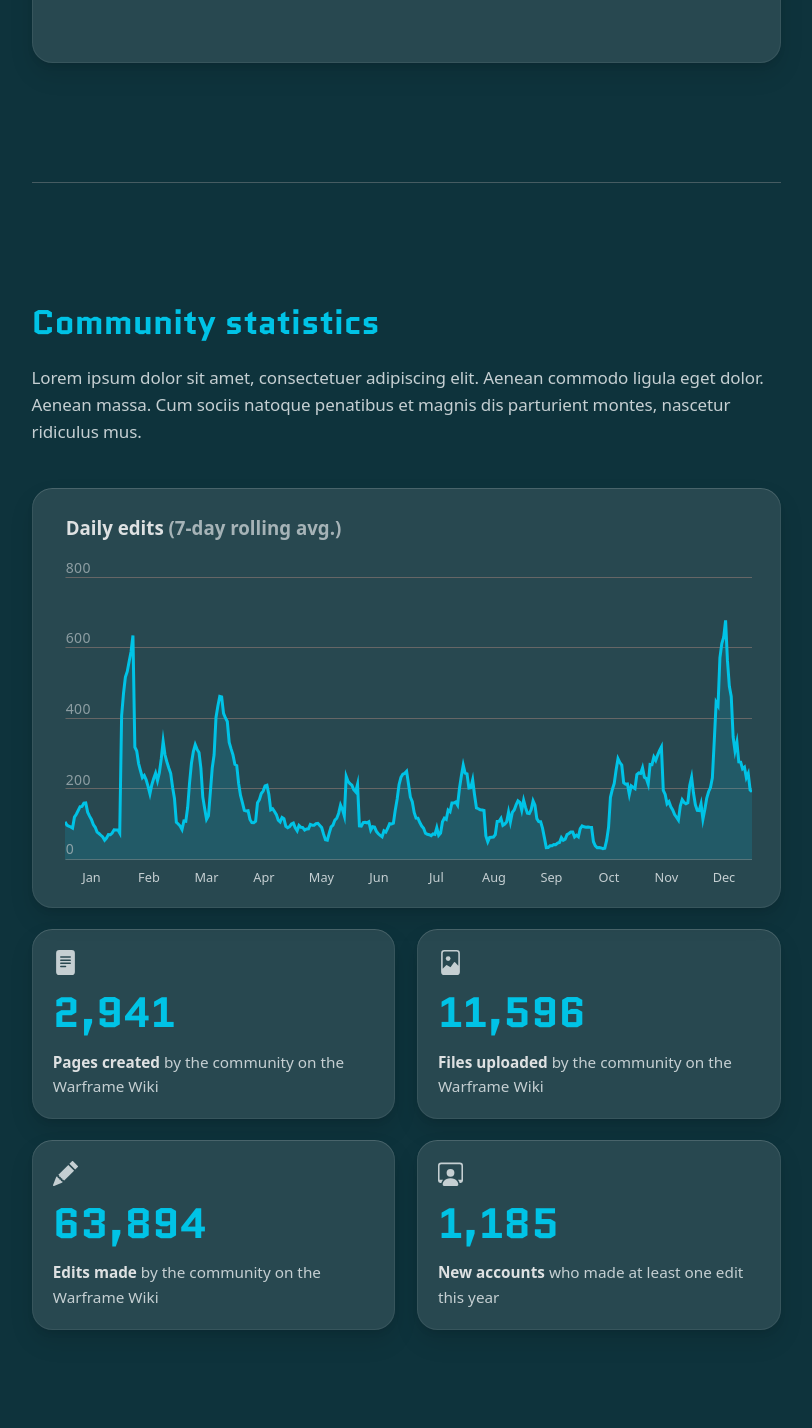
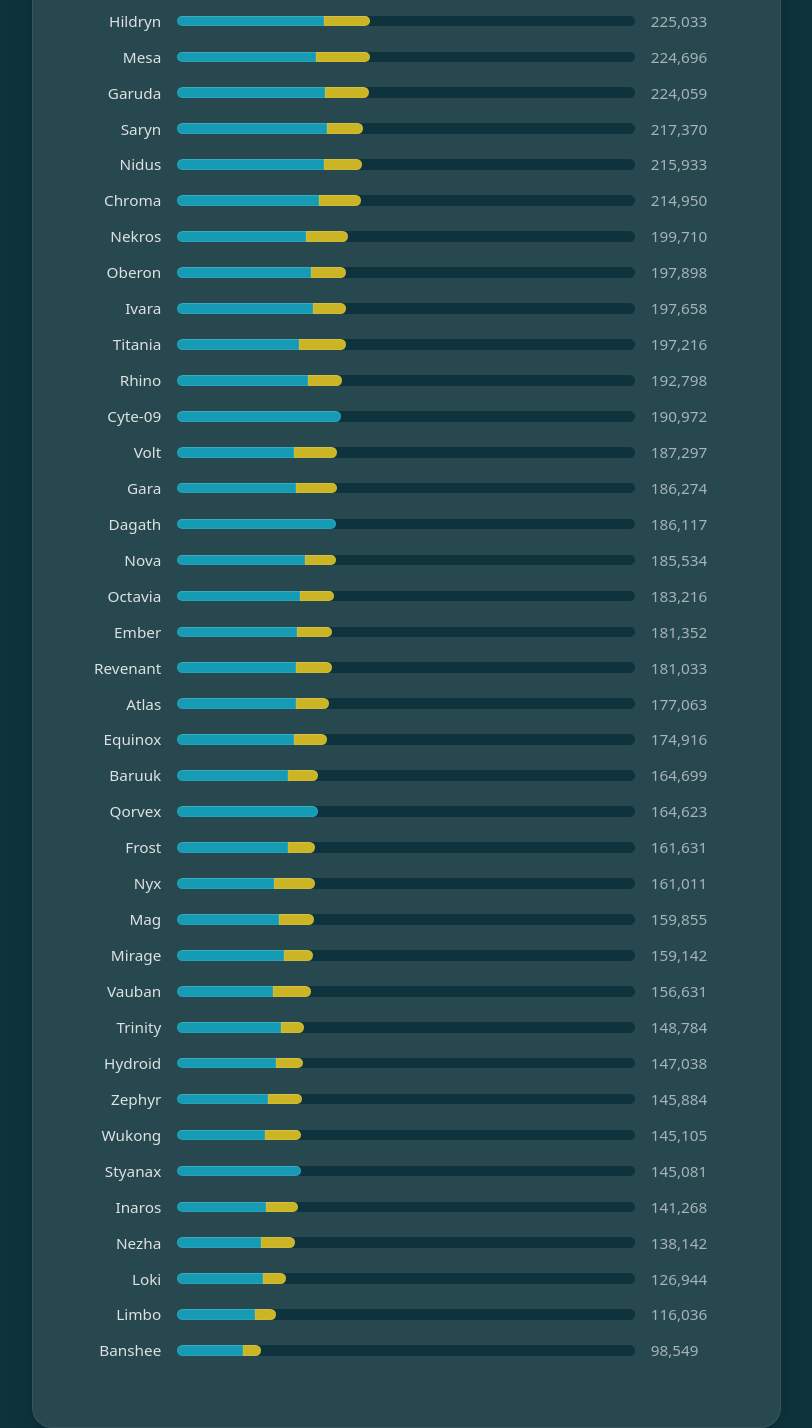
Before and after one commit to Iiii-I-I-I/year-in-review-2025-warframe, a plain HTML site: page index.html in a window 1280 px wide. Shown: the part 4005-5433 px from the top of the page, without its empty margins (234-1046 px from the left). Drawn offline with Linux system fonts and the light colour scheme; a web font is replaced by a local one.

Commit message:
Revert "cut down long warframe list to top 25"
This reverts commit 0d3d1601b42a9a233480e852290a24bdd64fba22.

```diff
--- a/data/warframes.json
+++ b/data/warframes.json
@@ -233,6 +233,15 @@
 		]
 	},
 	{
+		"name": "Cyte-09",
+		"variants": [
+			{
+				"name": "Cyte-09",
+				"pageviews": 190972
+			}
+		]
+	},
+	{
 		"name": "Lavos",
 		"variants": [
 			{
@@ -242,6 +251,15 @@
 			{
 				"name": "Lavos Prime",
 				"pageviews": 188673
+			}
+		]
+	},
+	{
+		"name": "Dagath",
+		"variants": [
+			{
+				"name": "Dagath",
+				"pageviews": 186117
 			}
 		]
 	},
@@ -259,6 +277,58 @@
 		]
 	},
 	{
+		"name": "Saryn",
+		"variants": [
+			{
+				"name": "Saryn",
+				"pageviews": 175350
+			},
+			{
+				"name": "Saryn Prime",
+				"pageviews": 42020
+			}
+		]
+	},
+	{
+		"name": "Garuda",
+		"variants": [
+			{
+				"name": "Garuda",
+				"pageviews": 172356
+			},
+			{
+				"name": "Garuda Prime",
+				"pageviews": 51703
+			}
+		]
+	},
+	{
+		"name": "Hildryn",
+		"variants": [
+			{
+				"name": "Hildryn",
+				"pageviews": 171858
+			},
+			{
+				"name": "Hildryn Prime",
+				"pageviews": 53175
+			}
+		]
+	},
+	{
+		"name": "Nidus",
+		"variants": [
+			{
+				"name": "Nidus",
+				"pageviews": 171429
+			},
+			{
+				"name": "Nidus Prime",
+				"pageviews": 44504
+			}
+		]
+	},
+	{
 		"name": "Khora",
 		"variants": [
 			{
@@ -268,6 +338,80 @@
 			{
 				"name": "Khora Prime",
 				"pageviews": 55846
+			}
+		]
+	},
+	{
+		"name": "Chroma",
+		"variants": [
+			{
+				"name": "Chroma",
+				"pageviews": 166087
+			},
+			{
+				"name": "Chroma Prime",
+				"pageviews": 48863
+			}
+		]
+	},
+	{
+		"name": "Qorvex",
+		"variants": [
+			{
+				"name": "Qorvex",
+				"pageviews": 164623
+			}
+		]
+	},
+	{
+		"name": "Mesa",
+		"variants": [
+			{
+				"name": "Mesa",
+				"pageviews": 162530
+			},
+			{
+				"name": "Mesa Prime",
+				"pageviews": 62166
+			}
+		]
+	},
+	{
+		"name": "Ivara",
+		"variants": [
+			{
+				"name": "Ivara",
+				"pageviews": 158437
+			},
+			{
+				"name": "Ivara Prime",
+				"pageviews": 39221
+			}
+		]
+	},
+	{
+		"name": "Oberon",
+		"variants": [
+			{
+				"name": "Oberon",
+				"pageviews": 156613
+			},
+			{
+				"name": "Oberon Prime",
+				"pageviews": 41285
+			}
+		]
+	},
+	{
+		"name": "Rhino",
+		"variants": [
+			{
+				"name": "Rhino",
+				"pageviews": 152803
+			},
+			{
+				"name": "Rhino Prime",
+				"pageviews": 39995
 			}
 		]
 	},
@@ -287,5 +431,339 @@
 				"pageviews": 77793
 			}
 		]
+	},
+	{
+		"name": "Nekros",
+		"variants": [
+			{
+				"name": "Nekros",
+				"pageviews": 151184
+			},
+			{
+				"name": "Nekros Prime",
+				"pageviews": 48526
+			}
+		]
+	},
+	{
+		"name": "Nova",
+		"variants": [
+			{
+				"name": "Nova",
+				"pageviews": 149921
+			},
+			{
+				"name": "Nova Prime",
+				"pageviews": 35613
+			}
+		]
+	},
+	{
+		"name": "Styanax",
+		"variants": [
+			{
+				"name": "Styanax",
+				"pageviews": 145081
+			}
+		]
+	},
+	{
+		"name": "Octavia",
+		"variants": [
+			{
+				"name": "Octavia",
+				"pageviews": 143809
+			},
+			{
+				"name": "Octavia Prime",
+				"pageviews": 39407
+			}
+		]
+	},
+	{
+		"name": "Titania",
+		"variants": [
+			{
+				"name": "Titania",
+				"pageviews": 142307
+			},
+			{
+				"name": "Titania Prime",
+				"pageviews": 54909
+			}
+		]
+	},
+	{
+		"name": "Ember",
+		"variants": [
+			{
+				"name": "Ember",
+				"pageviews": 139901
+			},
+			{
+				"name": "Ember Prime",
+				"pageviews": 41451
+			}
+		]
+	},
+	{
+		"name": "Revenant",
+		"variants": [
+			{
+				"name": "Revenant",
+				"pageviews": 139474
+			},
+			{
+				"name": "Revenant Prime",
+				"pageviews": 41559
+			}
+		]
+	},
+	{
+		"name": "Gara",
+		"variants": [
+			{
+				"name": "Gara",
+				"pageviews": 138909
+			},
+			{
+				"name": "Gara Prime",
+				"pageviews": 47365
+			}
+		]
+	},
+	{
+		"name": "Atlas",
+		"variants": [
+			{
+				"name": "Atlas",
+				"pageviews": 138754
+			},
+			{
+				"name": "Atlas Prime",
+				"pageviews": 38309
+			}
+		]
+	},
+	{
+		"name": "Volt",
+		"variants": [
+			{
+				"name": "Volt",
+				"pageviews": 137236
+			},
+			{
+				"name": "Volt Prime",
+				"pageviews": 50061
+			}
+		]
+	},
+	{
+		"name": "Equinox",
+		"variants": [
+			{
+				"name": "Equinox",
+				"pageviews": 136734
+			},
+			{
+				"name": "Equinox Prime",
+				"pageviews": 38182
+			}
+		]
+	},
+	{
+		"name": "Frost",
+		"variants": [
+			{
+				"name": "Frost",
+				"pageviews": 130031
+			},
+			{
+				"name": "Frost Prime",
+				"pageviews": 31600
+			}
+		]
+	},
+	{
+		"name": "Baruuk",
+		"variants": [
+			{
+				"name": "Baruuk",
+				"pageviews": 129377
+			},
+			{
+				"name": "Baruuk Prime",
+				"pageviews": 35322
+			}
+		]
+	},
+	{
+		"name": "Mirage",
+		"variants": [
+			{
+				"name": "Mirage",
+				"pageviews": 125488
+			},
+			{
+				"name": "Mirage Prime",
+				"pageviews": 33654
+			}
+		]
+	},
+	{
+		"name": "Trinity",
+		"variants": [
+			{
+				"name": "Trinity",
+				"pageviews": 122093
+			},
+			{
+				"name": "Trinity Prime",
+				"pageviews": 26691
+			}
+		]
+	},
+	{
+		"name": "Mag",
+		"variants": [
+			{
+				"name": "Mag",
+				"pageviews": 119813
+			},
+			{
+				"name": "Mag Prime",
+				"pageviews": 40042
+			}
+		]
+	},
+	{
+		"name": "Hydroid",
+		"variants": [
+			{
+				"name": "Hydroid",
+				"pageviews": 115802
+			},
+			{
+				"name": "Hydroid Prime",
+				"pageviews": 31236
+			}
+		]
+	},
+	{
+		"name": "Nyx",
+		"variants": [
+			{
+				"name": "Nyx",
+				"pageviews": 113480
+			},
+			{
+				"name": "Nyx Prime",
+				"pageviews": 47531
+			}
+		]
+	},
+	{
+		"name": "Vauban",
+		"variants": [
+			{
+				"name": "Vauban",
+				"pageviews": 112218
+			},
+			{
+				"name": "Vauban Prime",
+				"pageviews": 44413
+			}
+		]
+	},
+	{
+		"name": "Zephyr",
+		"variants": [
+			{
+				"name": "Zephyr",
+				"pageviews": 106523
+			},
+			{
+				"name": "Zephyr Prime",
+				"pageviews": 39361
+			}
+		]
+	},
+	{
+		"name": "Inaros",
+		"variants": [
+			{
+				"name": "Inaros",
+				"pageviews": 104238
+			},
+			{
+				"name": "Inaros Prime",
+				"pageviews": 37030
+			}
+		]
+	},
+	{
+		"name": "Wukong",
+		"variants": [
+			{
+				"name": "Wukong",
+				"pageviews": 102594
+			},
+			{
+				"name": "Wukong Prime",
+				"pageviews": 42511
+			}
+		]
+	},
+	{
+		"name": "Loki",
+		"variants": [
+			{
+				"name": "Loki",
+				"pageviews": 101141
+			},
+			{
+				"name": "Loki Prime",
+				"pageviews": 25803
+			}
+		]
+	},
+	{
+		"name": "Nezha",
+		"variants": [
+			{
+				"name": "Nezha",
+				"pageviews": 97983
+			},
+			{
+				"name": "Nezha Prime",
+				"pageviews": 40159
+			}
+		]
+	},
+	{
+		"name": "Limbo",
+		"variants": [
+			{
+				"name": "Limbo",
+				"pageviews": 91799
+			},
+			{
+				"name": "Limbo Prime",
+				"pageviews": 24237
+			}
+		]
+	},
+	{
+		"name": "Banshee",
+		"variants": [
+			{
+				"name": "Banshee",
+				"pageviews": 76872
+			},
+			{
+				"name": "Banshee Prime",
+				"pageviews": 21677
+			}
+		]
 	}
 ]
--- a/index.html
+++ b/index.html
@@ -141,7 +141,7 @@
             </div>
 
             <div class="update-tile warframe-chart" style="background-color: var(--bg-03);">
-                <h3>Top 25 most-viewed Warframes</h3>
+                <h3>Most-viewed Warframes</h3>
                 <div class="bar-chart-container" style="max-width: 100%;"></div>
             </div>
         </section>
```
